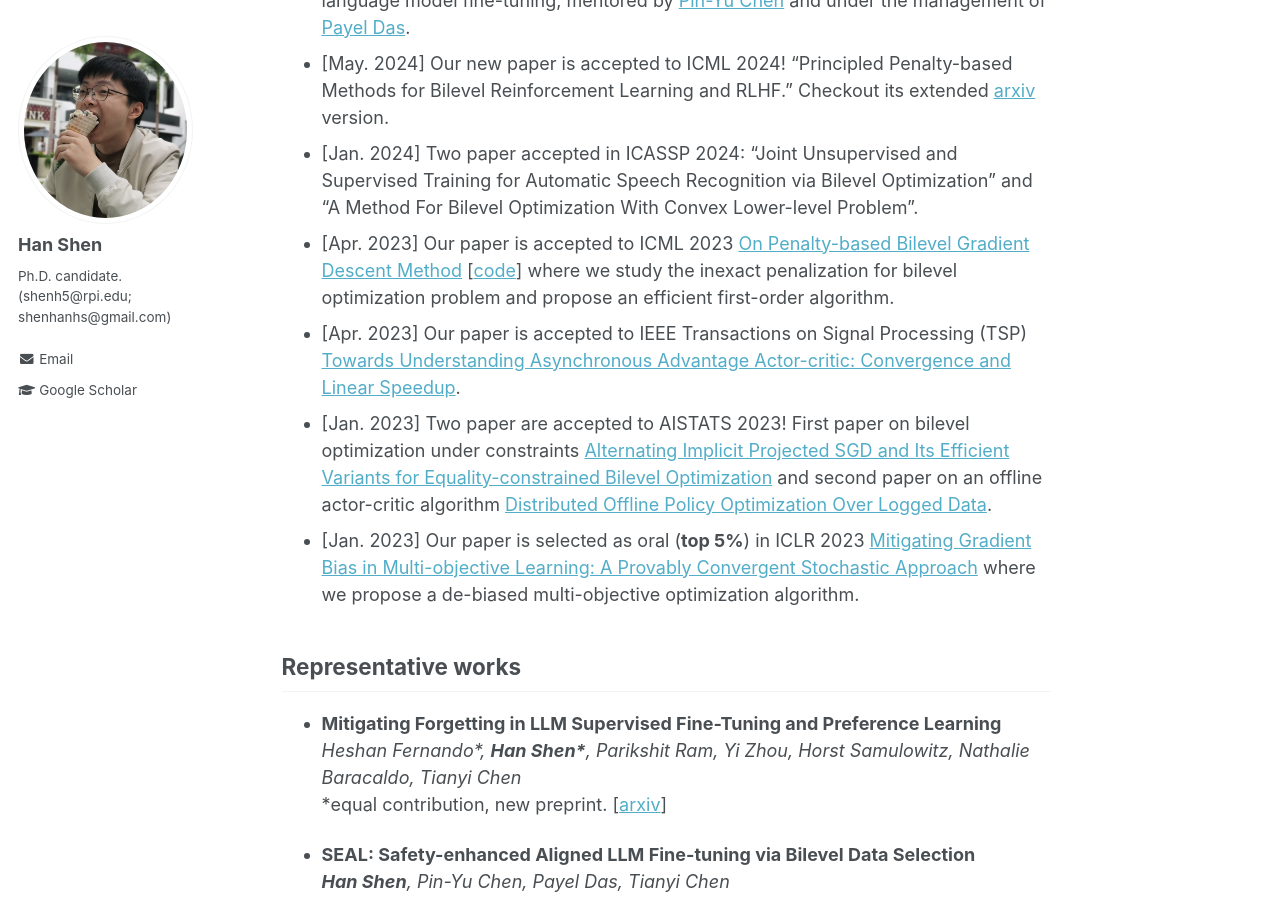
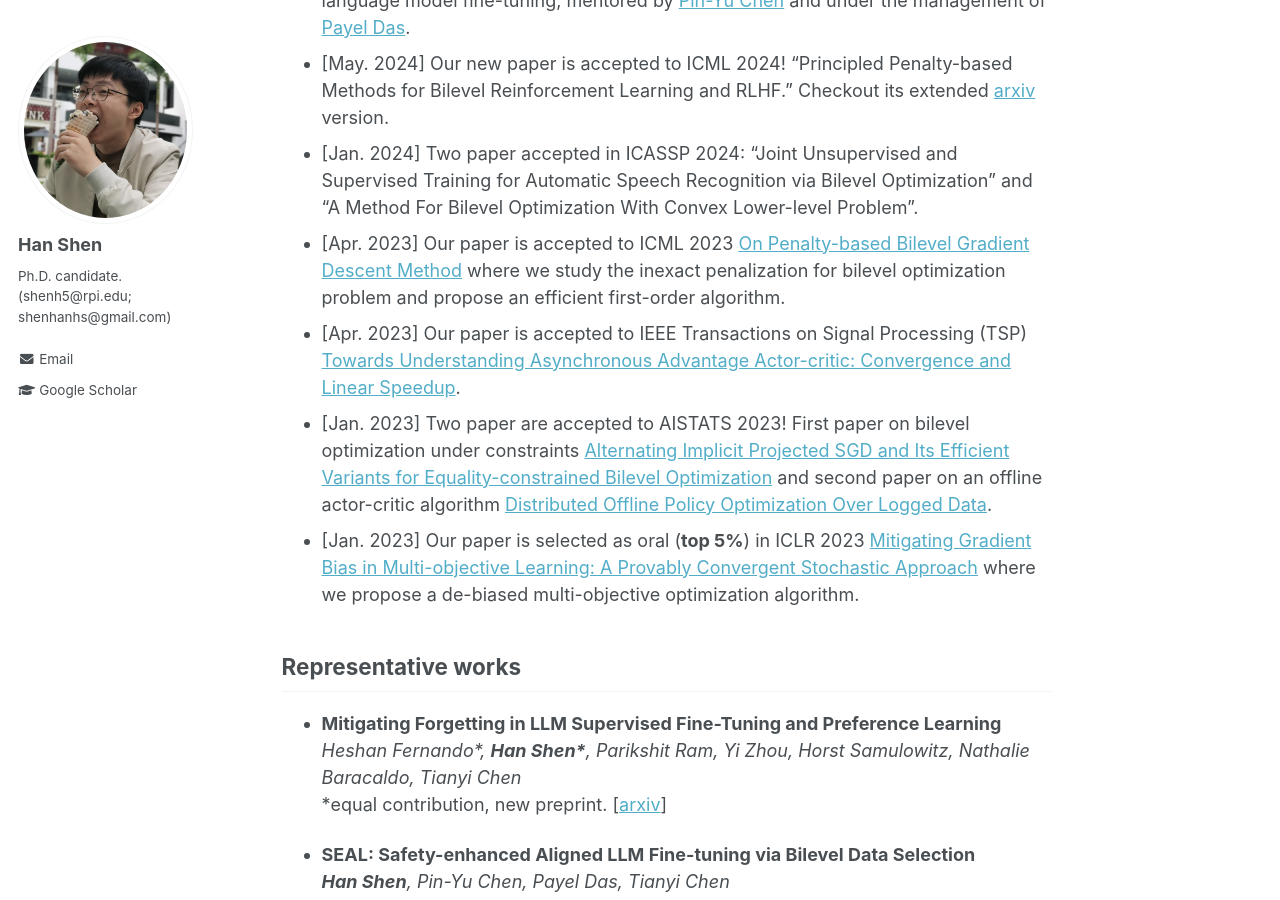
Before and after one commit to hanshen95/hanshen95.github.io, a Jekyll site: the page built from _pages/about.md, in a window 1280 px wide and 900 px high, scrolled down 650 px. Built offline with Jekyll 4.4.1, drawn with Linux system fonts in a browser that asks for light colours.

Commit message:
Update about.md

```diff
--- a/_pages/about.md
+++ b/_pages/about.md
@@ -36,7 +36,7 @@ My research spans the areas of optimization algorithms and machine learning, cov
 * [May. 2024] I am excited to start my summer intern at [IBM Research AI](https://research.ibm.com/artificial-intelligence) on safe language model fine-tuning, mentored by [Pin-Yu Chen](https://sites.google.com/site/pinyuchenpage/) and under the management of [Payel Das](https://scholar.google.com/citations?user=1vs31MgAAAAJ&hl=en).
 * [May. 2024] Our new paper is accepted to ICML 2024! "Principled Penalty-based Methods for Bilevel Reinforcement Learning and RLHF." Checkout its extended [arxiv](https://arxiv.org/abs/2402.06886) version.
 * [Jan. 2024] Two paper accepted in ICASSP 2024: "Joint Unsupervised and Supervised Training for Automatic Speech Recognition via Bilevel Optimization" and "A Method For Bilevel Optimization With Convex Lower-level Problem".
-* [Apr. 2023] Our paper is accepted to ICML 2023 [On Penalty-based Bilevel Gradient Descent Method](https://arxiv.org/abs/2302.05185) [[code](https://github.com/hanshen95/penalized-bilevel-gradient-descent)] where we study the inexact penalization for bilevel optimization problem and propose an efficient first-order algorithm.
+* [Apr. 2023] Our paper is accepted to ICML 2023 [On Penalty-based Bilevel Gradient Descent Method](https://arxiv.org/abs/2302.05185) where we study the inexact penalization for bilevel optimization problem and propose an efficient first-order algorithm.
 * [Apr. 2023] Our paper is accepted to IEEE Transactions on Signal Processing (TSP) [Towards Understanding Asynchronous Advantage Actor-critic: Convergence and Linear Speedup](https://arxiv.org/abs/2012.15511).
 * [Jan. 2023] Two paper are accepted to AISTATS 2023! First paper on bilevel optimization under constraints [Alternating Implicit Projected SGD and Its Efficient Variants for Equality-constrained Bilevel Optimization](https://arxiv.org/abs/2211.07096) and second paper on an offline actor-critic algorithm [Distributed Offline Policy Optimization Over Logged Data](https://hanshen95.github.io/).
 * [Jan. 2023] Our paper is selected as oral (<b>top 5%</b>) in ICLR 2023 [Mitigating Gradient Bias in Multi-objective Learning: A Provably Convergent Stochastic Approach](https://arxiv.org/abs/2210.12624) where we propose a de-biased multi-objective optimization algorithm.
```
